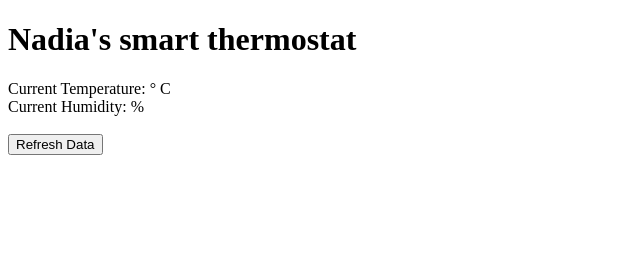
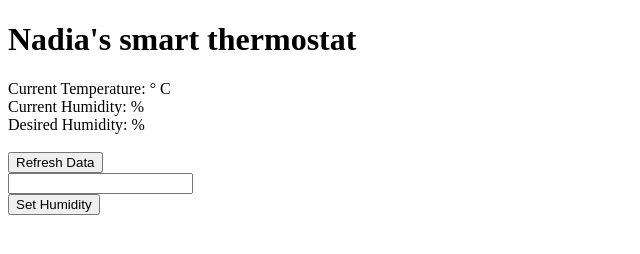
Before and after one commit to nyadiia/EE1301-smart-humidifier, a plain HTML site: page src/index.html in a window 1280 px wide. Shown: the whole page, without its empty margins (0-640 px from the left). Drawn offline with nearby package versions, Linux system fonts and the light colour scheme; no server answers.

Commit message:
untested but should be finished

```diff
--- a/index.html
+++ b/src/index.html
@@ -33,15 +33,28 @@
       $.getJSON(requestURL, function (json) {
         document.getElementById("current_humidity").innerHTML = json.result;
       });
+
+      var varName = "cV_humidity_setpoint";  // this is another cloud variable name
+      requestURL = baseURL + deviceID + "/" + varName + "/?access_token=" + accessToken;
+      $.getJSON(requestURL, function (json) {
+        document.getElementById("desired_humidity").innerHTML = json.result;
+      });
     }
     start();
   </script>
 
   Current Temperature: <span id="current_temp"></span>&deg; C<br>
   Current Humidity: <span id="current_humidity"></span>&percnt;<br>
+  Desired Humidity: <span id="desired_humidity"></span>&percnt;<br>
   <br>
   <button id="connectbutton" onclick="start()">Refresh Data</button>
-
+  <br>
+  <form
+    action="https://api.particle.io/v1/devices/270045000a47313037363132/cF_humidity_setpoint?access_token=2cc5a5c9b38152b5478a20c255c7781f9033d2fe"
+    method="POST">
+    <input type="text" name="args"><br>
+    <input type="submit" value="Set Humidity">
+  </form>
 </body>
 
 </html>
```
Also changed, not shown: 2 other files.
